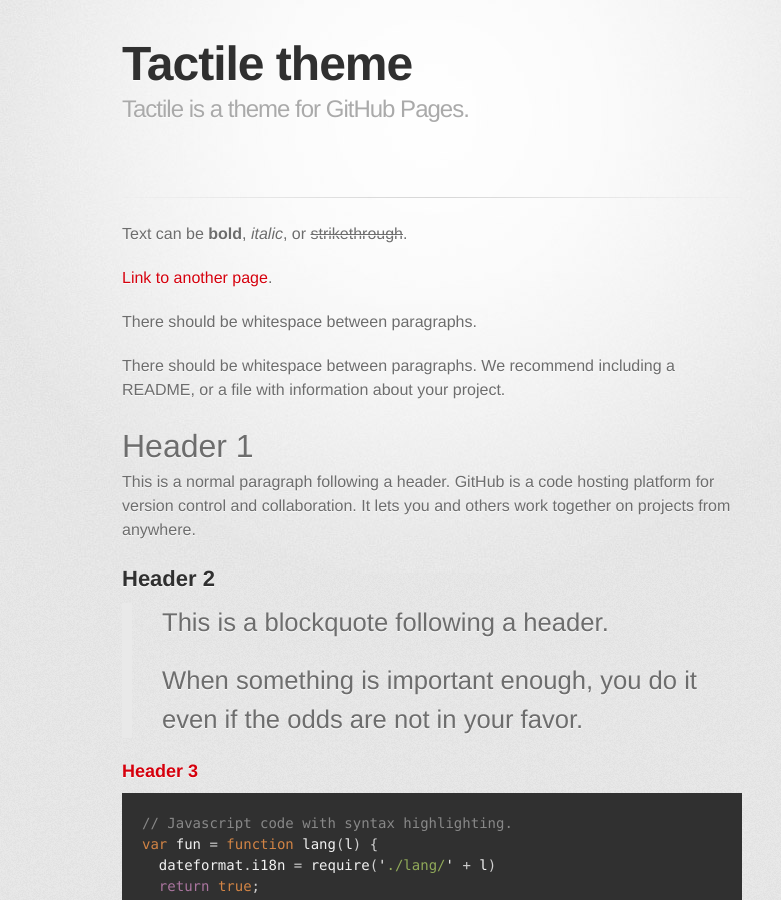
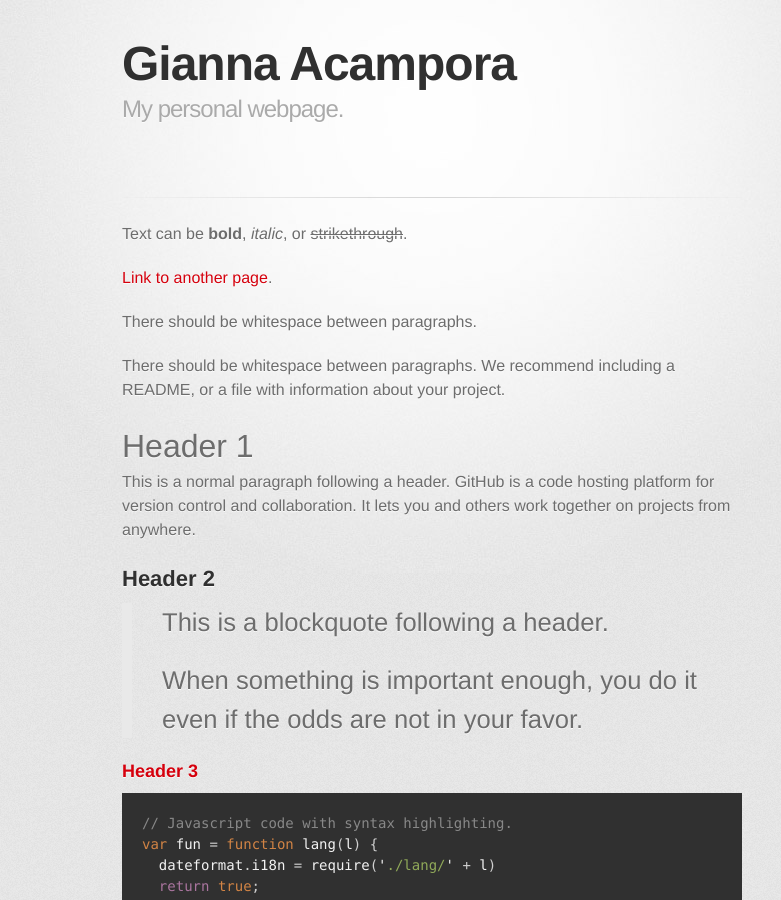
Before and after one commit to gacampora/gacampora.github.io, a Jekyll site: the page built from index.md, in a window 1280 px wide and 900 px high. Shown: the whole window, without its empty margins (208-989 px from the left). Built offline with Jekyll 4.4.1, drawn with Linux system fonts in a browser that asks for light colours; some web fonts are replaced; our own code applies the rules of GitHub Pages for plain Markdown files.

Commit message:
Update index.md

```diff
--- a/index.md
+++ b/index.md
@@ -1,5 +1,6 @@
 ---
-layout: default
+title: Gianna Acampora
+description: My personal webpage.
 ---
 
 Text can be **bold**, _italic_, or ~~strikethrough~~.
```
